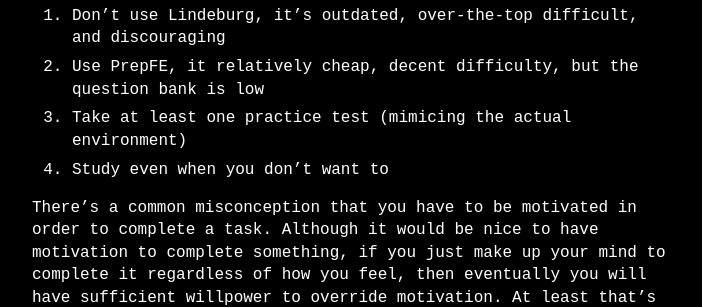
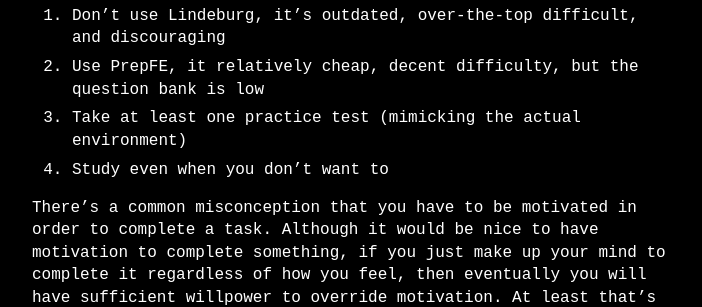
Before and after one commit to tommy-swimmer/home, a Jekyll site: the page built from _posts/2023-02-02-I-passed-the-FE.md, in a window 1280 px wide. Shown: the part 625-932 px from the top of the page, without its empty margins (288-990 px from the left). Built offline with Jekyll 4.4.1, drawn with Linux system fonts in a browser that asks for light colours; our own code applies the rules of GitHub Pages for plain Markdown files.

Commit message:
Slight spelling error

```diff
--- a/_posts/2023-02-02-I-passed-the-FE.md
+++ b/_posts/2023-02-02-I-passed-the-FE.md
@@ -12,7 +12,7 @@ If someone is going through the same process I have some tips:
 
 1. Don't use Lindeburg, it's outdated, over-the-top difficult, and discouraging
 2. Use PrepFE, it relatively cheap, decent difficulty, but the question bank is low
-3. Take at least one practice test (mimicing the actual environment)
+3. Take at least one practice test (mimicking the actual environment)
 4. Study even when you don't want to
 
 There's a common misconception that you have to be motivated in order to complete a task. Although it would be nice to have motivation to complete something, if you just make up your mind to complete it regardless of how you feel, then eventually you will have sufficient willpower to override motivation. At least that's how I felt after going through this experience. Nike rings true.
```
